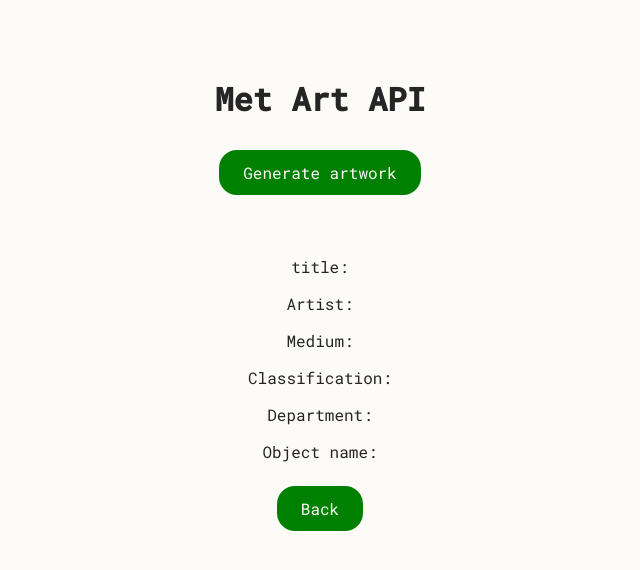
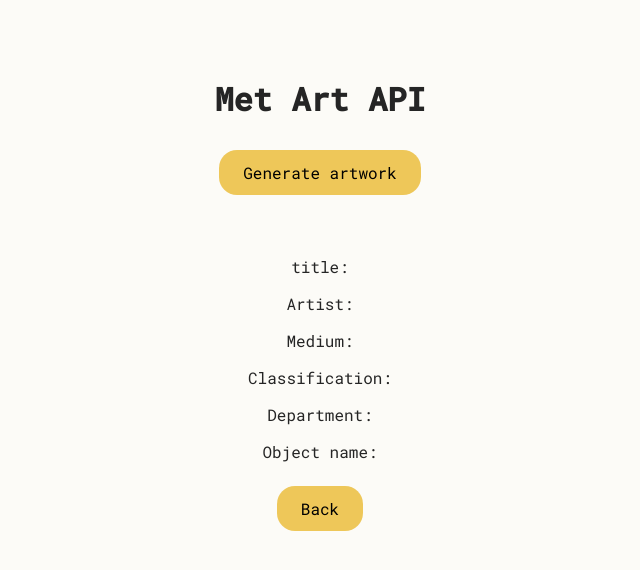
Before and after one commit to BeckieMorton/artsy-motivation, a React (Vite) app in the folder frontend/: page /artworks in a window 1280 px wide. Shown: the top 570 px of the page, without its empty margins (320-960 px from the left). Built offline with nearby package versions, Linux system fonts and the light colour scheme.

Commit message:
added aria labels to images and buttons

```diff
--- a/frontend/src/components/Asian/Asian.jsx
+++ b/frontend/src/components/Asian/Asian.jsx
@@ -66,10 +66,11 @@
   return (
     <div className={styles.artContainer}>
       <h1>Asian Art</h1>
+
+      <DisplayArtworkCard artwork={artwork} />
       <p>
         <Button handleClick={fetchArtInfo} buttonText={"Generate artwork"} />
       </p>
-      <DisplayArtworkCard artwork={artwork} />
       <p>
         <Button handleClick={handleClick} buttonText={"Back"} />
       </p>
--- a/frontend/src/components/ReuseableComponents/Button/Button.jsx
+++ b/frontend/src/components/ReuseableComponents/Button/Button.jsx
@@ -3,7 +3,11 @@
 export const Button = ({ buttonText, handleClick }) => {
   return (
     <div>
-      <button className={styles.button} onClick={handleClick}>
+      <button
+        aria-label="button"
+        className={styles.button}
+        onClick={handleClick}
+      >
         {buttonText}
       </button>
     </div>
--- a/frontend/src/components/ReuseableComponents/Button/Button.module.css
+++ b/frontend/src/components/ReuseableComponents/Button/Button.module.css
@@ -1,7 +1,7 @@
 .button {
-  background-color: green;
+  background-color: #eec759;
   border-radius: 18px;
-  color: #fcfbf7;
+  color: black;
   padding: 12px 24px;
   margin: 8px;
   border: none;
@@ -11,7 +11,7 @@
 }
 
 .button:hover {
-  background-color: #eec759;
+  background-color: green;
   transition: transform 0.3s ease-in-out;
   transform: scale(1.1);
 }
--- a/frontend/src/components/ReuseableComponents/DisplayArtworkCard/DisplayArtworkCard.jsx
+++ b/frontend/src/components/ReuseableComponents/DisplayArtworkCard/DisplayArtworkCard.jsx
@@ -12,18 +12,19 @@
   } = artwork;
   return (
     <div>
+      {primaryImage && (
+        <div>
           <p>
-        {primaryImage && (
             <img className={styles.artImage} src={primaryImage} alt={title} />
-        )}
           </p>
-
-      <p>title: {title}</p>
+          <p>Title: {title}</p>
           <p>Artist: {artistDisplayName}</p>
           <p>Medium: {medium}</p>
           <p>Classification: {classification}</p>
           <p>Department: {department}</p>
           <p>Object name: {objectName}</p>
         </div>
+      )}
+    </div>
   );
 };
--- a/frontend/src/components/ReuseableComponents/GenreLandingCard/GenreLandingCard.jsx
+++ b/frontend/src/components/ReuseableComponents/GenreLandingCard/GenreLandingCard.jsx
@@ -4,7 +4,11 @@
   return (
     <div className={styles.artCardContainer}>
       <p className={styles.genreText}>{cardText}</p>
-      <img className={styles.genreImage} src={`./assets/${cardImage}.jpg`} />
+      <img
+        aria-label={cardText}
+        className={styles.genreImage}
+        src={`./assets/${cardImage}.jpg`}
+      />
     </div>
   );
 };
```
Lines whose indentation alone changed are shown as unchanged.
